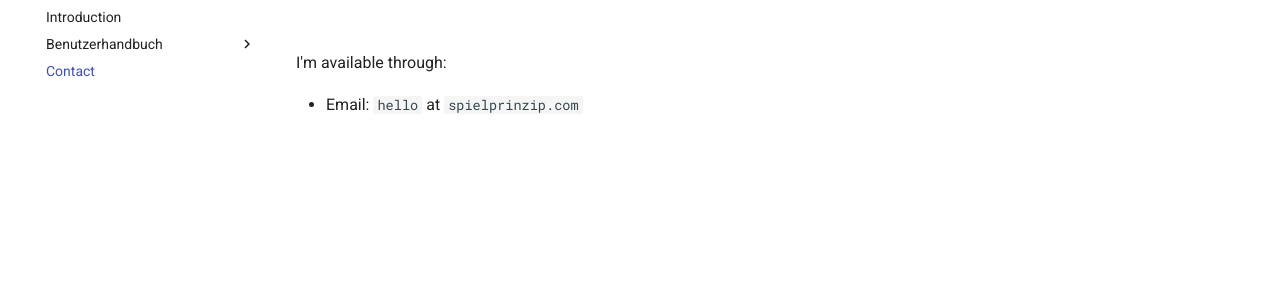
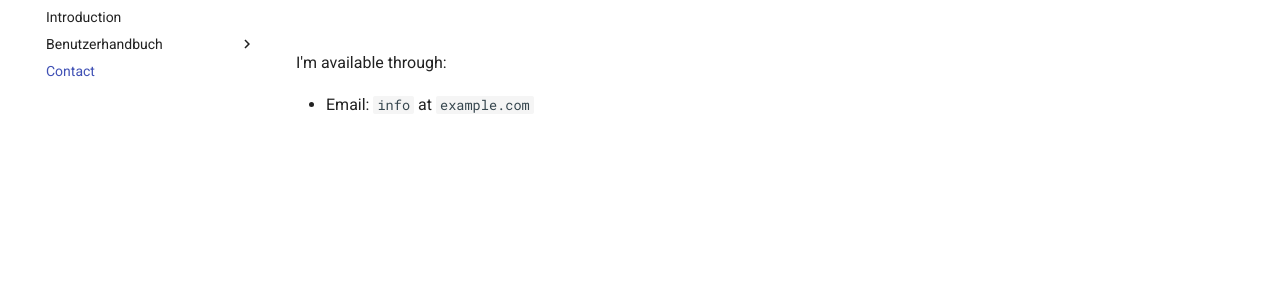
Before and after one commit to teleponi/littleeye, an MkDocs documentation site: the page built from docs/content/contact.md, in a window 1280 px wide. Shown: the part 151-440 px from the top of the page. Built offline with MkDocs 1.6.1 and Material for MkDocs 9.7.7, drawn with Linux system fonts in a browser that asks for light colours; comment, search, counter and statistics services are not loaded.

Commit message:
changed contact

```diff
--- a/docs/content/contact.md
+++ b/docs/content/contact.md
@@ -6,4 +6,4 @@ author: realcaptainsolaris
 
 I'm available through:
 
-* Email: `hello` at `spielprinzip.com`
+* Email: `info` at `example.com`
```
